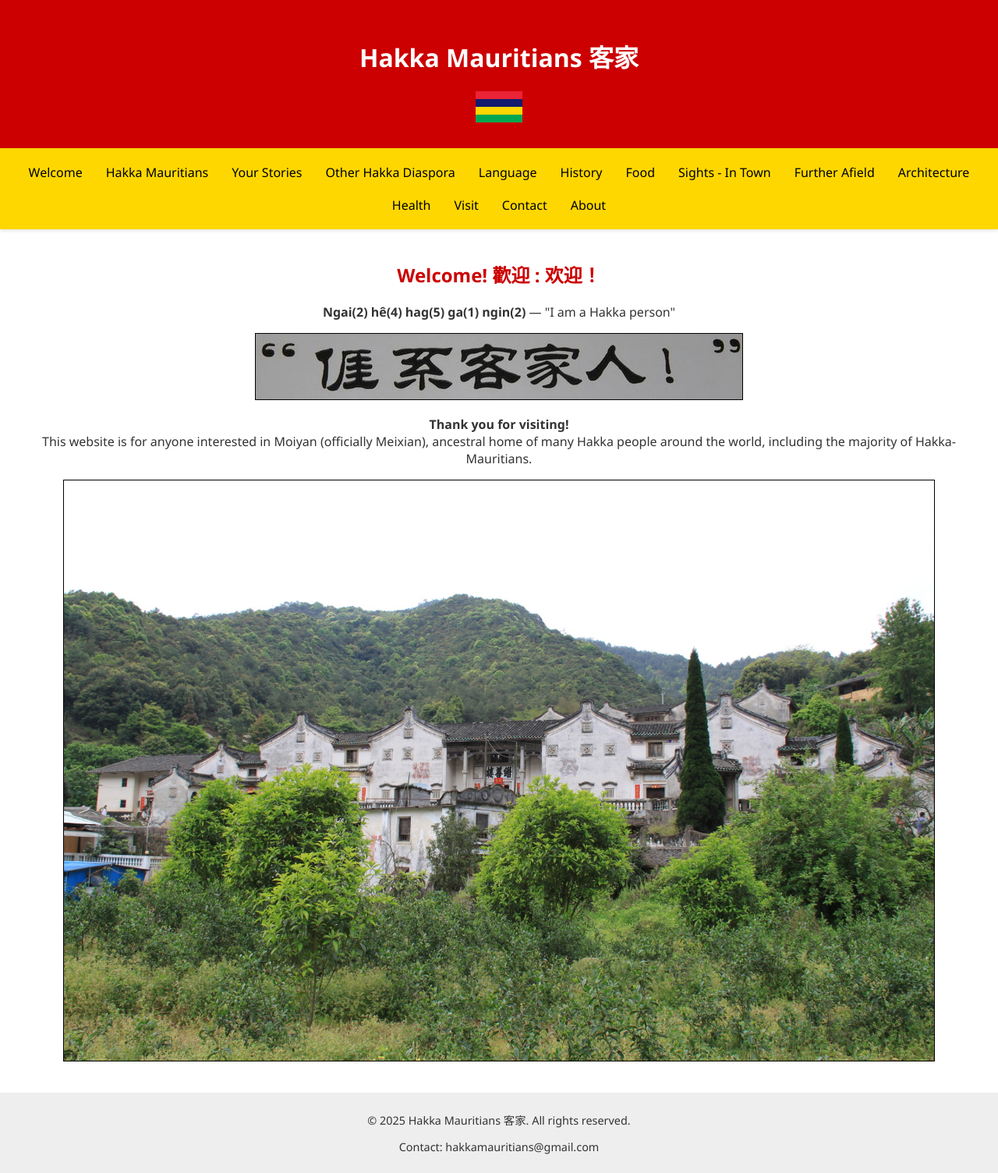
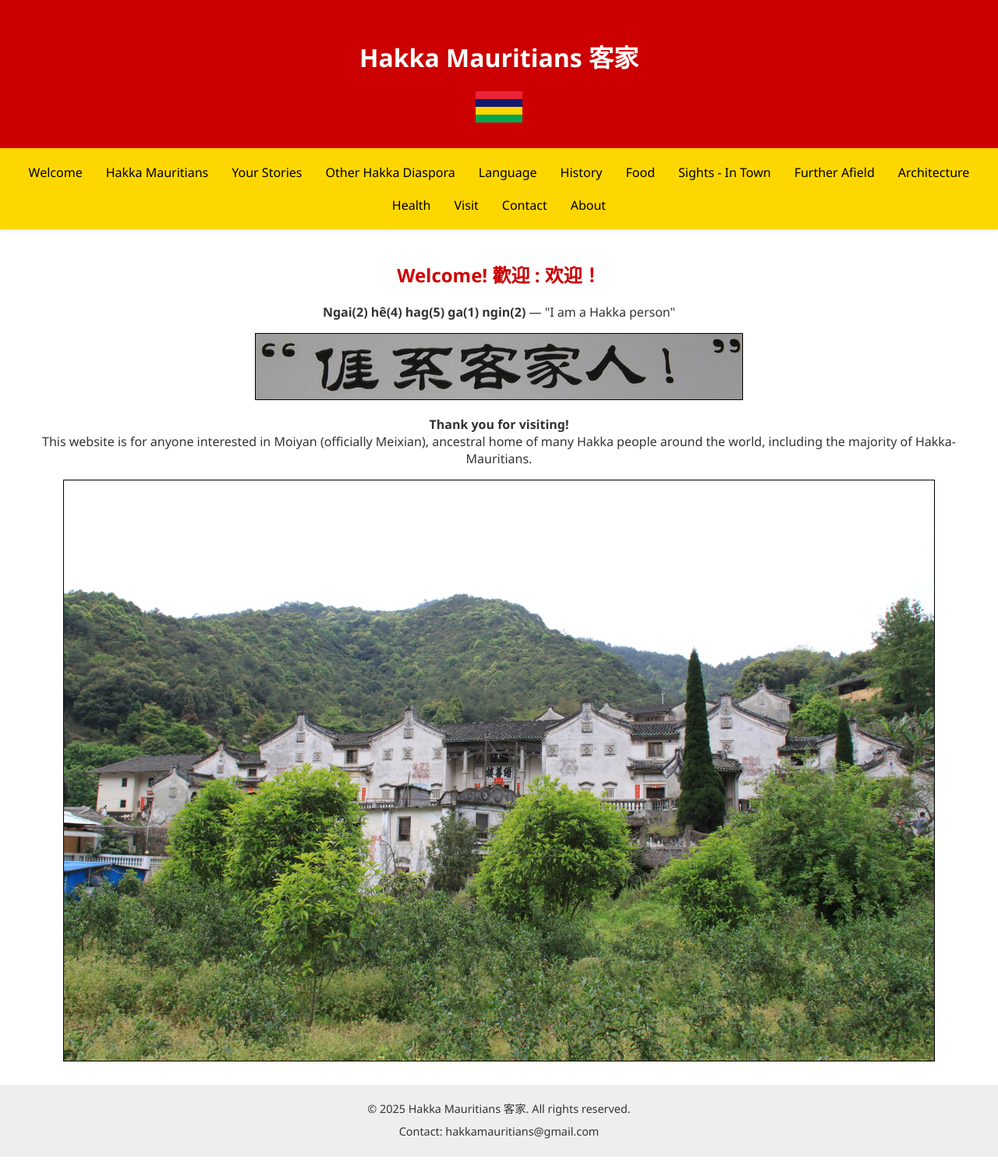
Before and after one commit to oliverlyf/hakka_mauritian_website, a Jekyll site: the page built from index.md, in a window 1280 px wide. Shown: the whole page at 78% size. Built offline with Jekyll 4.4.1, drawn with Linux system fonts in a browser that asks for light colours; after the commit the page ends 1483 px from its top, so only the background shows below that.

Commit message:
Update styles.css

```diff
--- a/assets/css/styles.css
+++ b/assets/css/styles.css
@@ -107,6 +107,7 @@ footer {
   background-color: #eee;
   text-align: center;
   padding: 10px;
-  margin-top: 20px;
+  margin-top: 10px;
   font-size: 0.9em;
+  line-height: 1;
 }
```
